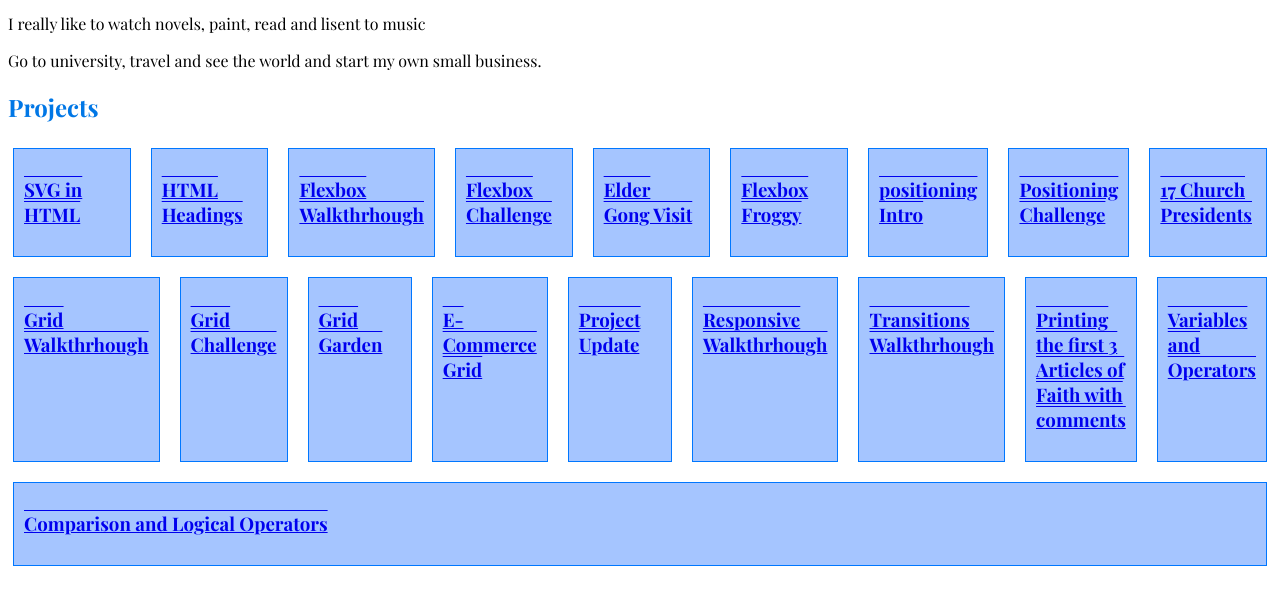
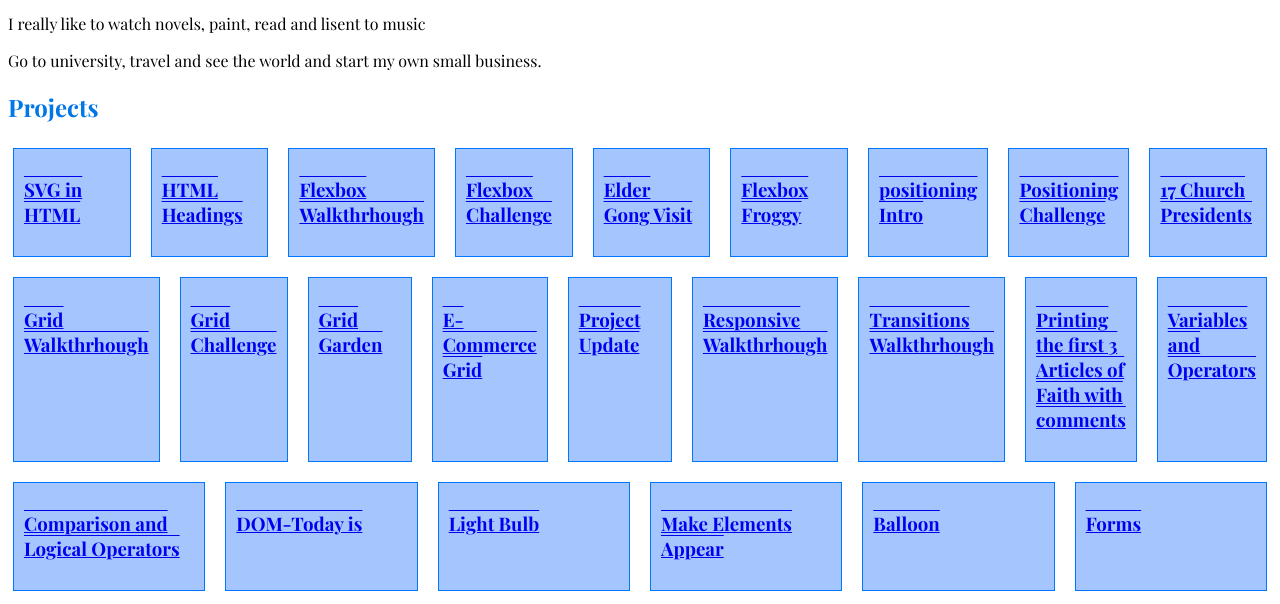
Before and after one commit to Pamela-Moy/Pamela-Gonzalez, a plain HTML site: page index.html in a window 1280 px wide. Shown: the part 211-815 px from the top of the page. Drawn offline with nearby package versions, Linux system fonts and the light colour scheme; a web font is replaced by a local one.

Commit message:
hfkhfkhfs

```diff
--- /dev/null
+++ b/click-game/script.js
@@ -0,0 +1 @@
+let Clickbox = document.querySelector("#Click-box")
--- /dev/null
+++ b/click-game/styles.css
@@ -0,0 +1,27 @@
+*{
+    font-family: system-ui;
+}
+
+body{
+    display: flex;
+    flex-direction: column;
+    justify-content: center;
+    align-items: center;
+    min-height: 96vh;
+}
+
+#Click-box{
+    width: 700px;
+    height: 500px;
+    border: 1px solid rgba(34, 129, 253, 0.863);
+    border-radius: 1rem;
+    box-shadow: 0 0 20px 40px rgb(95, 169, 255);
+    box-shadow: inset 0 0 30px rgb(36, 149, 255);
+    cursor: pointer;
+    font-size: 3rem;
+    font-weight: bold;
+    display: flex;
+    align-items: center;
+    justify-content: center ;
+    user-select: none;
+}
--- a/index.html
+++ b/index.html
@@ -146,6 +146,38 @@
         </a>
       </div>
 
+      <div class="projects-item">
+        <a href="dom-intro.html">
+          <h3>DOM-Today is</h3>
+        </a>
+      </div>
+
+      <div class="projects-item">
+        <a href="js-light-bulb.html">
+          <h3>Light Bulb</h3>
+        </a>
+      </div>
+
+      <div class="projects-item">
+        <a href="append-elements-intro.html">
+          <h3>Make Elements Appear</h3>
+        </a>
+      </div>
+
+      <div class="projects-item">
+        <a href="balloon.html">
+          <h3>Balloon</h3>
+        </a>
+      </div>
+
+      <div class="projects-item">
+        <a href="forms/forms.html">
+          <h3>Forms</h3>
+        </a>
+      </div>
+
+
+
 
 
 
```
Also changed, not shown: click-game/index.html (added, +15 -0 lines).
